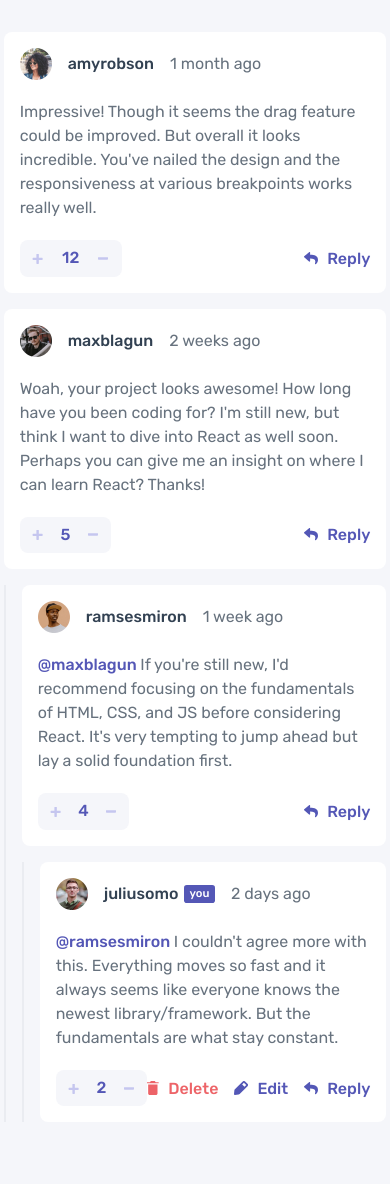
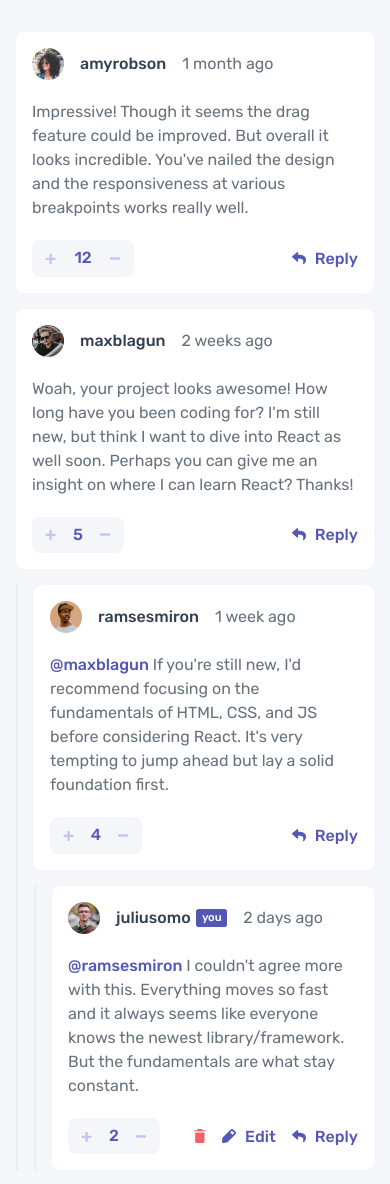
Before and after one commit to matijas-05/interactive-comments-section, a React (Vite) app: page / in a window 390 px wide. Shown: the top 1184 px of the page. Before the commit the page ends 1154 px from the top, so only its background shows below. Built offline with nearby package versions, Linux system fonts and the light colour scheme.

Commit message:
feat: better responsivness in CommentButtons

```diff
--- a/src/components/Comment/Comment.tsx
+++ b/src/components/Comment/Comment.tsx
@@ -47,14 +47,14 @@ class Comment extends React.Component<Props, State> {
 		});
 
 		return (
-			<div ref={this.thisRef} className="f-col g-1 hide-empty" style={!this.state.isEditing ? { width: "" } : { width: "100%" }}>
+			<div ref={this.thisRef} className="f-col g-1 hide-empty" style={!this.state.isEditing ? {} : { width: "100%" }}>
 				<Mobile>
 					<div className={`f-col g-1-25 card`}>
 						<CommentInfo userName={this.props.userName} profilePicture={this.props.profilePicture} date={this.props.date} />
 						<CommentMessage message={this.props.message} mention={this.props.parent?.props.userName} isEditing={this.state.isEditing} parentRef={this.props.parentRef} />
 
 						{/* Comment buttons */}
-						<div className="left-right">
+						<div className="left-right f-span-y g-1">
 							<Votes initialVotes={this.props.votes} />
 							<CommentButtons userName={this.props.userName} repliesRef={this.repliesRef} isEditing={this.state.isEditing}
 								toggleEditing={this.toggleEditing} openDeleteCommentModal={this.props.openDeleteCommentModal} openReplyModal={this.props.openReplyModal} />
@@ -67,7 +67,7 @@ class Comment extends React.Component<Props, State> {
 					<div className="f-row g-1-25 card">
 						<Votes className="f-col" style={{ alignSelf: "flex-start" }} initialVotes={this.props.votes} />
 						<div className={`f-col g-1-25`} style={{ width: "100%" }}>
-							<div className="f-row left-right">
+							<div className="f-row f-span-y left-right g-1">
 								<CommentInfo userName={this.props.userName} profilePicture={this.props.profilePicture} date={this.props.date} />
 								<CommentButtons userName={this.props.userName} repliesRef={this.repliesRef} isEditing={this.state.isEditing}
 									toggleEditing={this.toggleEditing} openDeleteCommentModal={this.props.openDeleteCommentModal} openReplyModal={this.props.openReplyModal} />
--- a/src/components/Comment/CommentButtons.tsx
+++ b/src/components/Comment/CommentButtons.tsx
@@ -1,6 +1,7 @@
 import { CurrentUser } from '../../context'
 import ButtonPrimary from '../General/ButtonPrimary'
 import ButtonSecondary from '../General/ButtonSecondary'
+import { Desktop } from '../General/MediaQueryComponents';
 
 import iconDelete from "/src/assets/images/icon-delete.svg";
 import iconEdit from "/src/assets/images/icon-edit.svg";
@@ -22,9 +23,9 @@ function CommentButtons(props: Props) {
 					(
 						!props.isEditing ?
 							(
-								<div className="f-ai-c g-1">
+								<div className="f-jc-fe f-ai-c f-wrap-rev g-1">
 									<ButtonSecondary className={`text-red`} iconSrc={iconDelete} onClick={props.openDeleteCommentModal}>
-										Delete
+										<Desktop>Delete</Desktop>
 									</ButtonSecondary>
 									<ButtonSecondary className={`text-purple`} iconSrc={iconEdit} onClick={props.toggleEditing}>
 										Edit
--- a/src/components/Comment/CommentInfo.module.scss
+++ b/src/components/Comment/CommentInfo.module.scss
@@ -1,15 +1,17 @@
-@use "/src/scss/variables" as v;
+@use "/src/scss/variables"as v;
 
 .comment-info {
-	> .user-name {
+	>.user-name {
 		color: v.$clr-text-neutral-500;
 		font-weight: 500;
 	}
-	> .date {
+
+	>.date {
 		color: v.$clr-text-400;
+		white-space: nowrap;
 	}
 
-	> .current-user {
+	>.current-user {
 		&::after {
 			display: flex;
 			align-items: center;
--- a/src/scss/_utils.scss
+++ b/src/scss/_utils.scss
@@ -5,6 +5,11 @@
 	display: flex;
 	justify-content: center;
 	align-items: center;
+}
+
+.f-jc-fe {
+	display: flex;
+	justify-content: flex-end;
 }
 
 .f-ai-c {
@@ -20,6 +25,15 @@
 .f-col {
 	display: flex;
 	flex-direction: column;
+}
+
+.f-wrap-rev {
+	flex-wrap: wrap-reverse;
+}
+
+.f-span-y {
+	display: flex;
+	align-items: stretch !important;
 }
 
 .g-1 {
```
